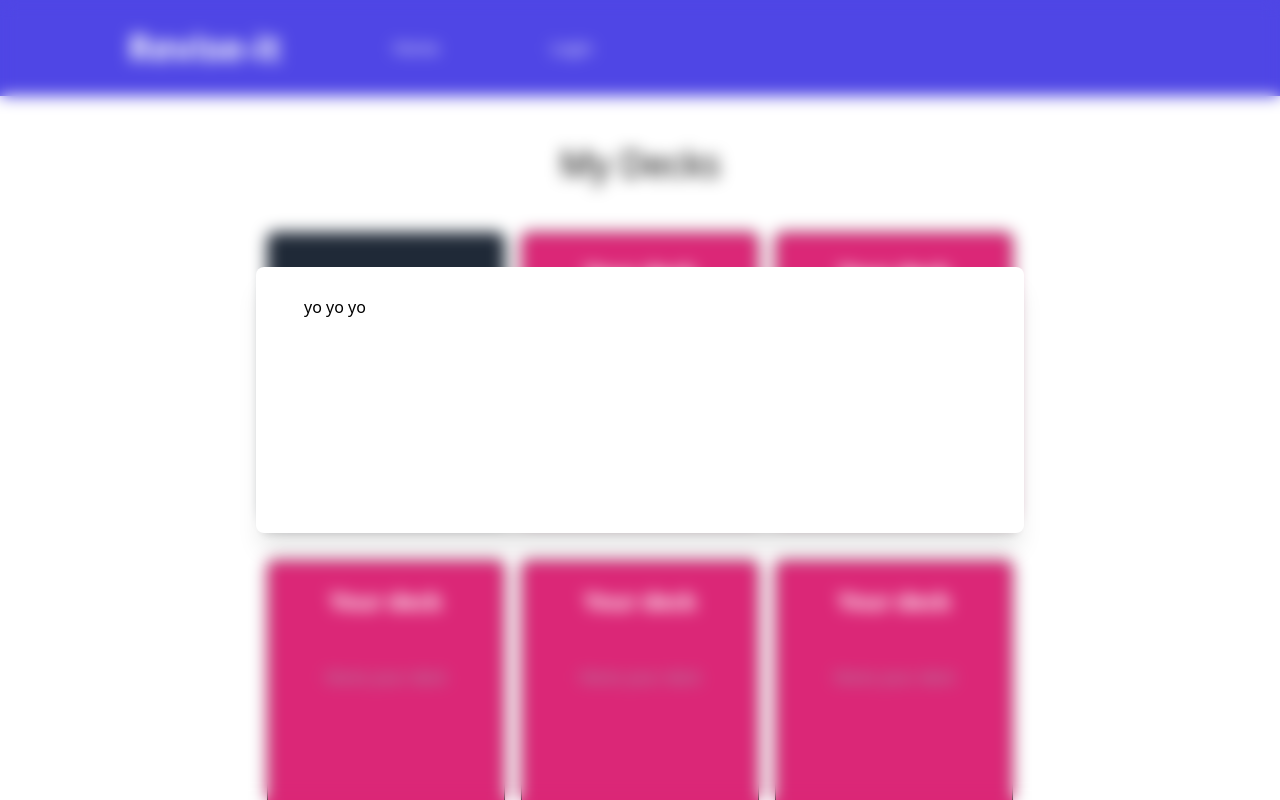
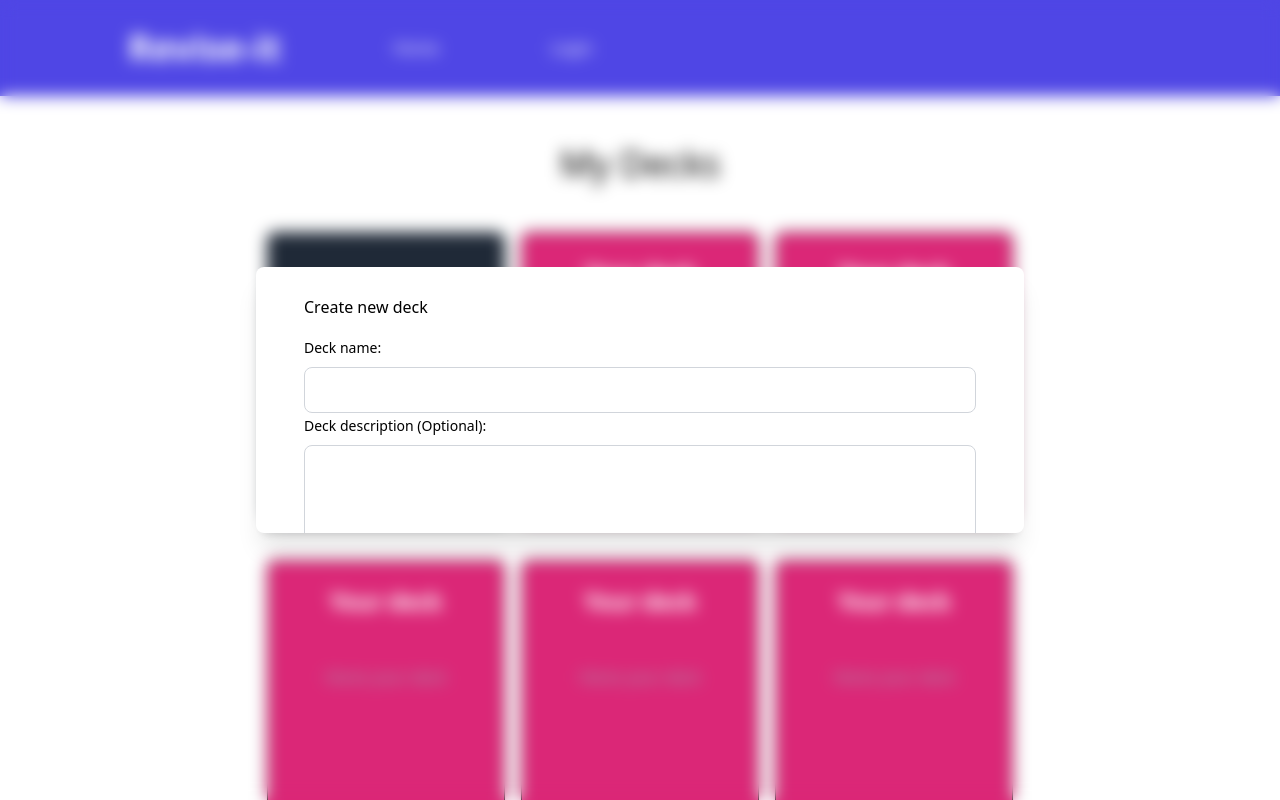
Before and after one commit to liam1703/revise-it, a Vue app in the folder frontend/: page /my-decks in a window 1280 px wide. Both pictures are taken after a click on the button 385 px from the left and 376 px from the top of the page. Shown: the top 800 px of the page. Built offline with nearby package versions, Linux system fonts and the light colour scheme.

Commit message:
Populate modal

```diff
--- a/frontend/src/components/CreateDeckCard.vue
+++ b/frontend/src/components/CreateDeckCard.vue
@@ -10,12 +10,15 @@
   </div>
   <TheModal v-if="createDeckModal" >
     <div>
-      yo yo yo
+      <h3>Create new deck</h3>
+      <div class="my-4">
+        <label for="deckName" class="text-sm font-medium">Deck name:</label>
+        <input v-model="deckName" id="deckName" type="text" class="mt-2 p-2 text-lg w-full rounded-lg border border-gray-300 focus:ring-blue-500 focus:border-blue-500">
+        <label for="deckDescription" class="text-sm font-medium">Deck description (Optional):</label>
+        <textarea v-model="deckDescription" name="deckDescription" id="deckDescription" cols="30" rows="8" class="mt-2 p-2 text-lg w-full rounded-lg border border-gray-300 focus:ring-blue-500 focus:border-blue-500"></textarea>
+      </div>
     </div>
   </TheModal>
-
-
-
 </template>
 
 <script setup>
```
